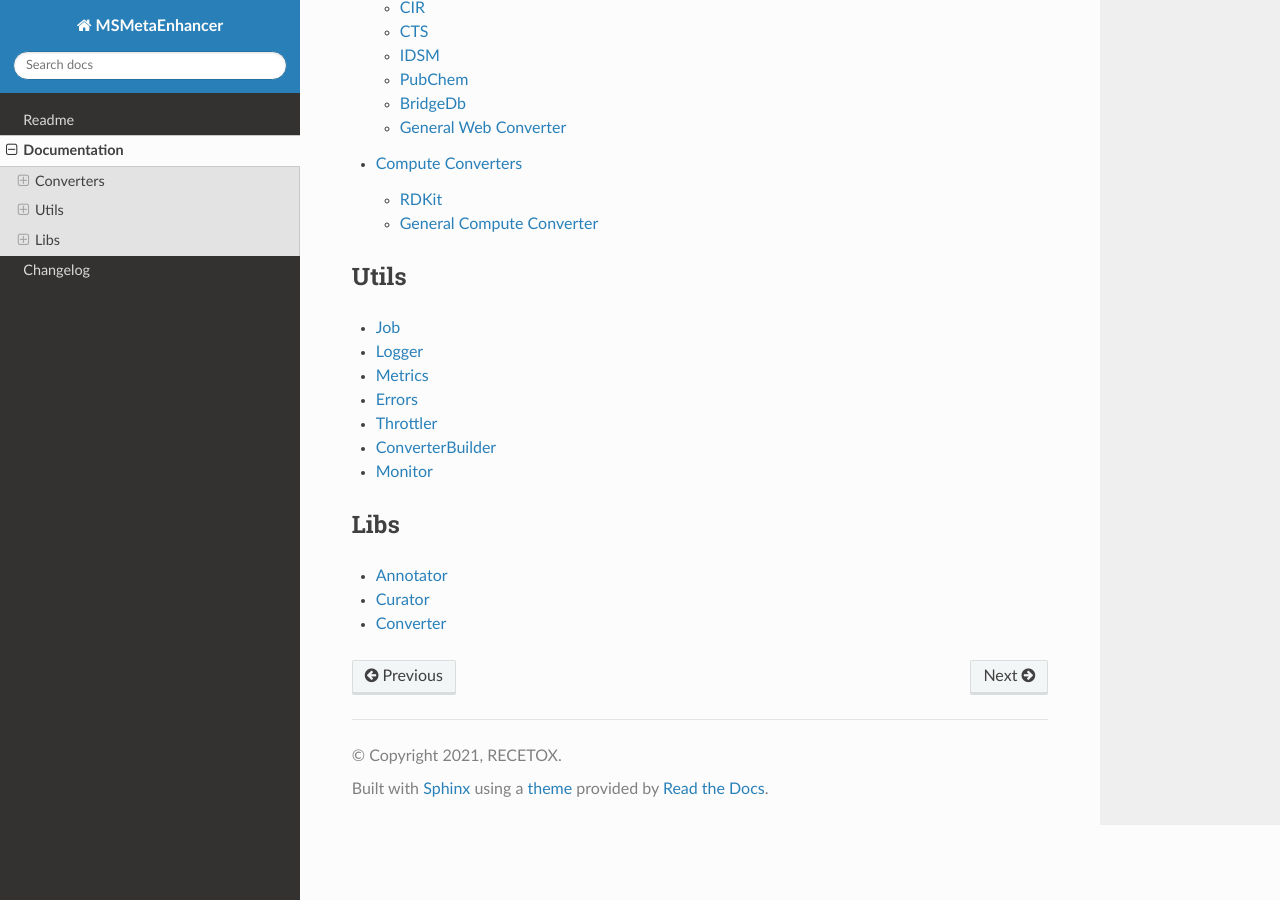
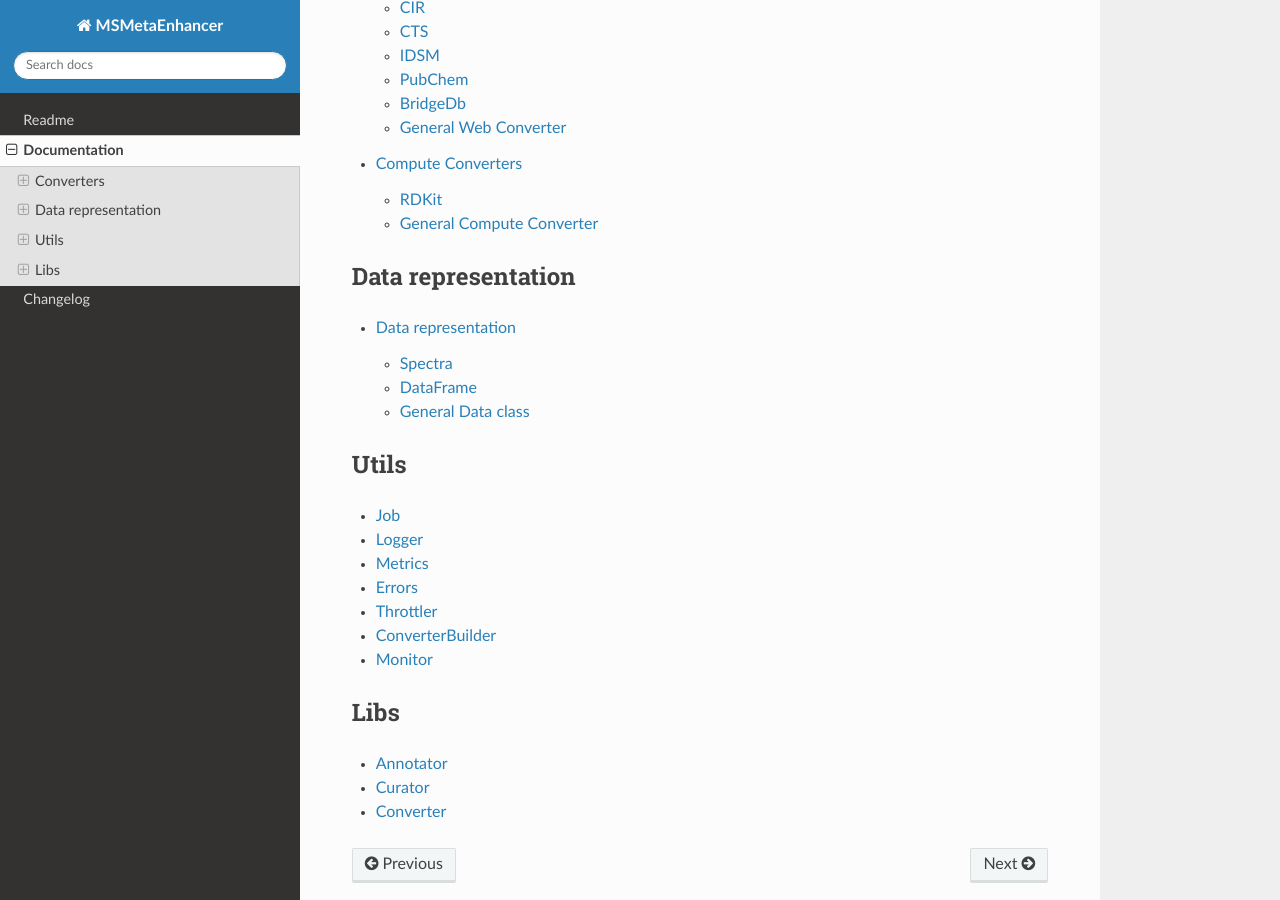
Before and after one commit to RECETOX/MSMetaEnhancer, a Sphinx documentation site: the page built from docs/source/MSMetaEnhancer.rst, in a window 1280 px wide and 900 px high, scrolled down 572 px. Built offline with Sphinx 7.4.7 and the Read the Docs theme 2.0.0, drawn with Linux system fonts in a browser that asks for light colours.

Commit message:
Include new doc page to overall docs structure

```diff
--- a/docs/source/MSMetaEnhancer.rst
+++ b/docs/source/MSMetaEnhancer.rst
@@ -23,6 +23,13 @@ Converters
    MSMetaEnhancer.libs.webConverters
    MSMetaEnhancer.libs.computeConverters
 
+Data representation
+-------------------
+
+.. toctree::
+
+   MSMetaEnhancer.libs.data
+
 Utils
 -----
 
```
